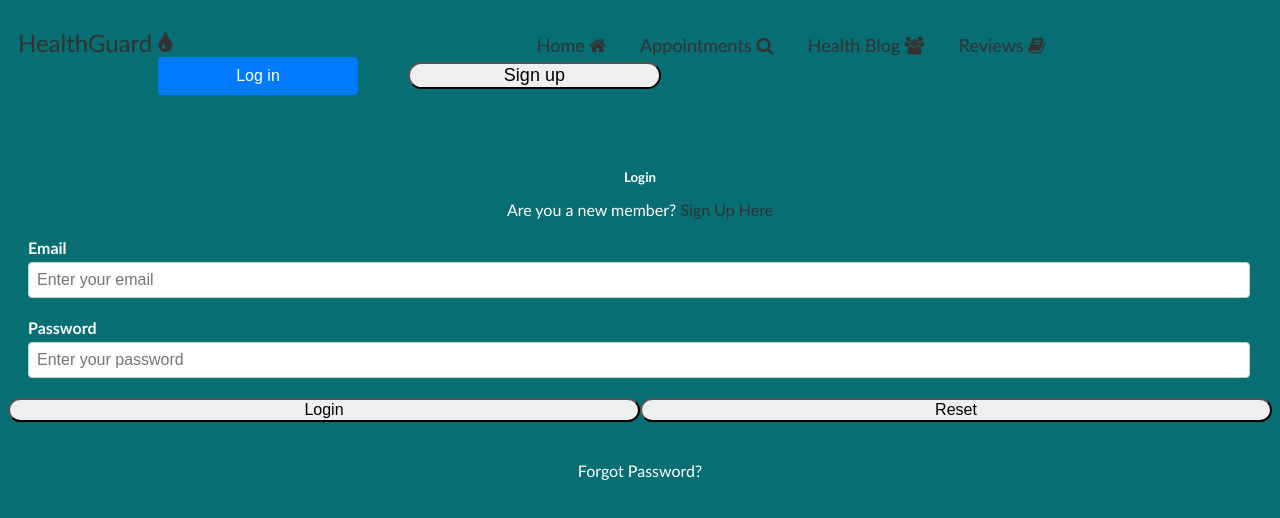
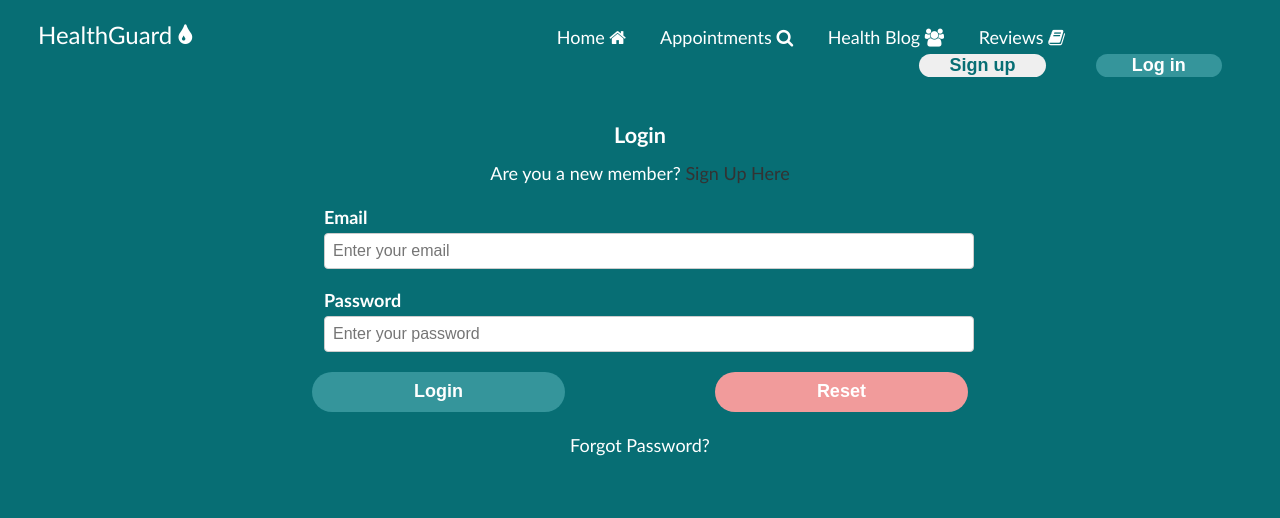
Before and after one commit to tamarahegyi/health_app, a React (Create React App) app: page /Login in a window 1280 px wide. Shown: the top 518 px of the page. Built offline with nearby package versions, Linux system fonts and the light colour scheme.

Commit message:
CSS touches

```diff
--- a/src/App.css
+++ b/src/App.css
@@ -1,42 +1,53 @@
 section{
   font-family: 'Gill Sans', 'Gill Sans MT', Calibri, 'Trebuchet MS', sans-serif;
   margin: auto;
+  margin-top:20px;
 }
 .section{
   align-items: center;}
 
 .navbar{
-  padding-top:20px;
+  padding-top:10px;
   justify-content:space-between;
   font-size:large;
-  display:block;
-  color:aliceblue;
+  display:inline;
 }
 a:hover{
   color:rgba(219, 252, 255, 1);
 }
 .home{
   margin-right:30px;
+  color:white;
 }
 .appointments{
   margin-right:30px;
+  color:white;
 }
 .health-blog{
   margin-right:30px;
+  color:white;
 }
 .logo{
   padding-right:360px;
-  padding-left:10px;
+  padding-left:30px;
   font-size: x-large;
+  color:white;
+}
+.reviews{
+  color:white;
 }
 
 .login, .signup{
-  display:inline;
-  width:20%;
-
+float: inline-end;
+width:10%;
 }
-body{
-  overflow: hidden;
+.login{
+  margin-right:5px;
+  margin-top:5px;
+}
+.signup{
+  margin-right:-100px;
+  margin-top:5px;
 }
   /*landing page CSS*/
 .hero-section {
@@ -102,7 +113,7 @@ h1,
 h2 {
   line-height: 1;
   margin: 15px 0;
-  font-size:smaller;
+  font-size:larger;
   margin-top: -50px;
 }
 h4 {
@@ -111,11 +122,14 @@ h4 {
   margin-top: 5px;
 }
 button {
+  width:30%;
   font-size: 1em;
-  width: 200%;
   border-radius: 20px;
   text-align: center;
-  padding-left:-20px;
+  justify-content: space-between;
+  border: none;
+  color:rgba(7, 110, 116, 1);
+  font-weight: bold;
 }
 button,
 a,
@@ -141,6 +155,7 @@ body{
   color:white;
   overflow: hidden;
   font-family: 'Gill Sans', 'Gill Sans MT', Calibri, 'Trebuchet MS', sans-serif;
+  font-size: large;
 }
 
 .container {
@@ -149,10 +164,10 @@ body{
   width:100%;
 }
 .form-group {
-  margin-bottom: 20px;
-  margin-left:20px;
-  margin-right:40px;
-
+  width:50%;
+  display:block;
+  margin:auto;
+  margin-bottom:20px;
 }
 
 .form-group label {
@@ -170,43 +185,48 @@ body{
   border-radius: 4px;
 }
 
-.btn-group {
-  margin-top: .0001px;
-  margin-bottom: 20px;
-  display: flex;
-  justify-content: space-between;
-
-}
-.login, .reset{
-      padding: 10px 20px;
-      font-size: 16px;
-      border: none;
-      border-radius: 4px;
-      cursor: pointer;
-      border-radius: 10%;
-
-    }
-
-.login, .reset {
-  padding: 10px 20px;
-  font-size: 16px;
-  border: none;
-  border-radius: 4px;
-  cursor: pointer;
-  width:200px;
-}
-
 .login {
-  background-color: #007bff;
   color: #fff;
   margin-left:150px;
   margin-right:50px;
+  background-color: rgba(79, 171, 177, 0.64);
 }
 
 .reset {
-  background-color: #dc3545;
+  background-color: rgba(241, 155, 155, 1);
   color: #fff;
-  margin-right: 150px;
+  margin-right: 250px;
+  height: 40px;
+  width:20%;
+  margin-left:150px;
+
+}
+.log-in{
+  background-color: rgba(79, 171, 177, 0.64);
+  color:white;
+  margin-left:250px;
+  width:20%;
+  height: 40px;
+}
+.reset-signup{
+  background-color: rgba(241, 155, 155, 1);
+  color: #fff;
+  margin-right: 250px;
+  height: 40px;
+  width:20%;
+  margin-left:150px;
+}
+
+.submit-signup{
+  background-color: rgba(79, 171, 177, 0.64);
+  color:white;
+  margin-left:250px;
+  width:20%;
+  height: 40px;
+}
+
+.signup-text{
+  font-size:large;
 }
 
 
--- a/src/components/Log_in/Login.js
+++ b/src/components/Log_in/Login.js
@@ -15,7 +15,7 @@ export default function Login(){
         <a className="appointments" href="../Search-Page/SearchPage.html"> Appointments <span></span>
         <i class="fa fa-search" aria-hidden="true"></i></a>
 
-        <a className="health-blog" href="#"> Health Blog <span></span>
+        <a className="health-blog"href="#"> Health Blog <span></span>
         <i class="fa fa-users" aria-hidden="true"></i></a>
 
         <a className="reviews" href="../Review_Page/ReviewPage.html"> Reviews <span></span>
@@ -23,8 +23,6 @@ export default function Login(){
 
           <a href="/Login">
           <button class="btn1" className="login" type="button"> Log in</button></a>
-
-
           <a href="/SignUp">
           <button class="btn2" className="signup"type="button"> Sign up</button></a>
       </nav>
@@ -57,9 +55,9 @@ export default function Login(){
                                     aria-describedby="helpId" />
                             </div>
 
-                            <div className="btn-group">
-                                <button class="login" type="submit" className="btn btn-primary mb-2 mr-1 waves-effect waves-light">Login</button>
-                                <button class="reset" type="reset" className="btn btn-danger mb-2 waves-effect waves-light">Reset</button>
+                            <div>
+                                <button className="log-in" type="submit">Login</button>
+                                <button className="reset" type="reset">Reset</button>
                             </div>
                             <br />
                             <div className="login-text">
--- a/src/components/Nav_Bar/navbar.js
+++ b/src/components/Nav_Bar/navbar.js
@@ -1,4 +1,5 @@
 import React, {Component} from "react"
+import { Link } from "react-router-dom"
 
 export default function Navbar(){
     return (
@@ -18,13 +19,12 @@ export default function Navbar(){
         <a className="health-blog"href="#"> Health Blog <span></span>
         <i class="fa fa-users" aria-hidden="true"></i></a>
 
-        <a class="reviews" className="active" href="../Review_Page/ReviewPage.html"> Reviews <span></span>
+        <a className="reviews" href="../Review_Page/ReviewPage.html"> Reviews <span></span>
         <i class="fa fa-book" aria-hidden="true"></i></a>
-
-          <a href="/Login">
-          <button class="btn1" className="login" type="button"> Log in</button></a>
-          <a href="/SignUp">
-          <button class="btn2" className="signup"type="button"> Sign up</button></a>
+        <a href="/Login">
+        <button class="btn1" className="login" type="button"> Log in</button></a>
+        <a href="/SignUp">
+        <button class="btn2" className="signup"type="button"> Sign up</button></a>
       </nav>
     </section>
   </div>
--- a/src/components/Sign_up/SignUp.js
+++ b/src/components/Sign_up/SignUp.js
@@ -3,7 +3,7 @@ import React, {Component} from "react";
 export default function SignUp(){
     return (<>
         <nav className="Nav">
-    <div>
+        <div>
     <section className="section">
       <nav className="navbar">
           <a className="logo"> HealthGuard <span></span>
@@ -23,8 +23,6 @@ export default function SignUp(){
 
           <a href="/Login">
           <button class="btn1" className="login" type="button"> Log in</button></a>
-
-
           <a href="/SignUp">
           <button class="btn2" className="signup"type="button"> Sign up</button></a>
       </nav>
@@ -33,7 +31,7 @@ export default function SignUp(){
   </nav>
         <div class="container">
         <div class="signup-grid">
-            <div class="signup-text">
+            <div className="signup-text">
                 <h1>Sign Up</h1>
 
             </div>
@@ -49,7 +47,7 @@ export default function SignUp(){
                     </div>
                     <div class="form-group">
                         <label class="phone-number" for="phone">Phone</label>
-                        <input type="tel" name="phone" id="phone" required class="form-control" placeholder="Enter your phone number" aria-describedby="helpId" />
+                        <input type="number" name="phone" id="phone" required class="form-control" placeholder="Enter your phone number" aria-describedby="helpId" />
                     </div>
                     <div class="form-group">
                         <label class="email-address" for="email">Email</label>
@@ -58,13 +56,13 @@ export default function SignUp(){
                     </div>
                     <div class="form-group">
                         <label class="password1" for="password">Password</label>
-                        <input name="password" id="password" required class="form-control" placeholder="Enter your password" aria-describedby="helpId" />
+                        <input type="password" name="password" id="password" required class="form-control" placeholder="Enter your password" aria-describedby="helpId" />
 
 
                     </div>
                     <div class="btn-group">
-                        <button class="submit" type="submit" className="btn btn-primary mb-2 mr-1 waves-effect waves-light">Submit</button>
-                        <button class="reset" type="reset" className="btn btn-danger mb-2 waves-effect waves-light">Reset</button>
+                        <button className="submit-signup" type="submit">Submit</button>
+                        <button className="reset-signup" type="reset" >Reset</button>
                     </div>
                 </form>
             </div>
```
